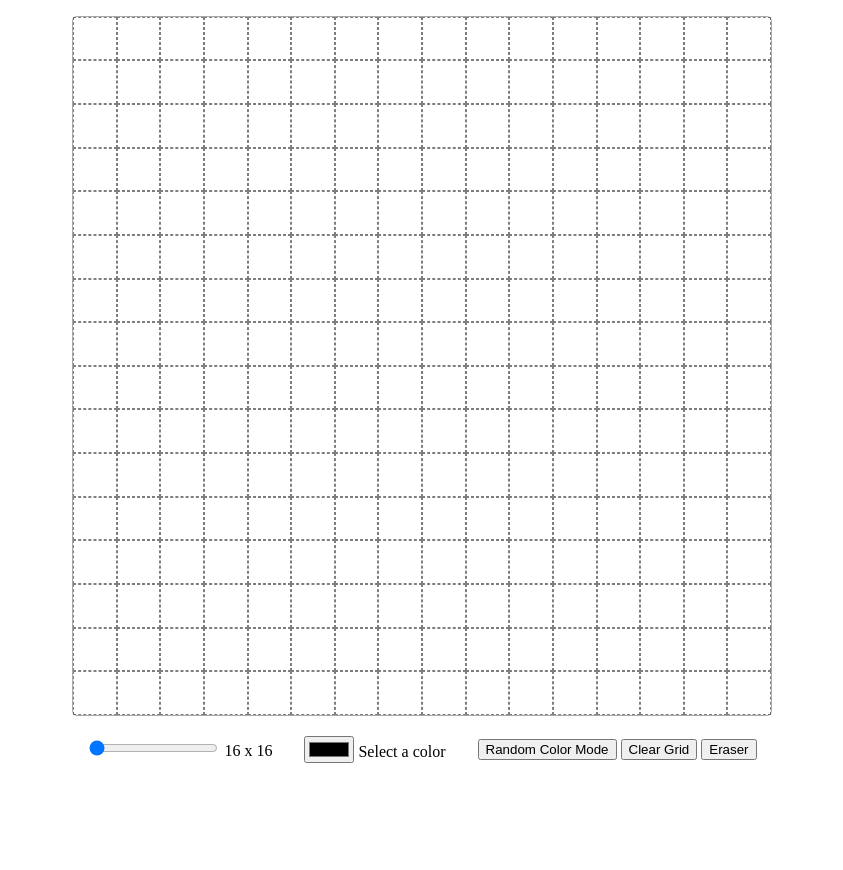
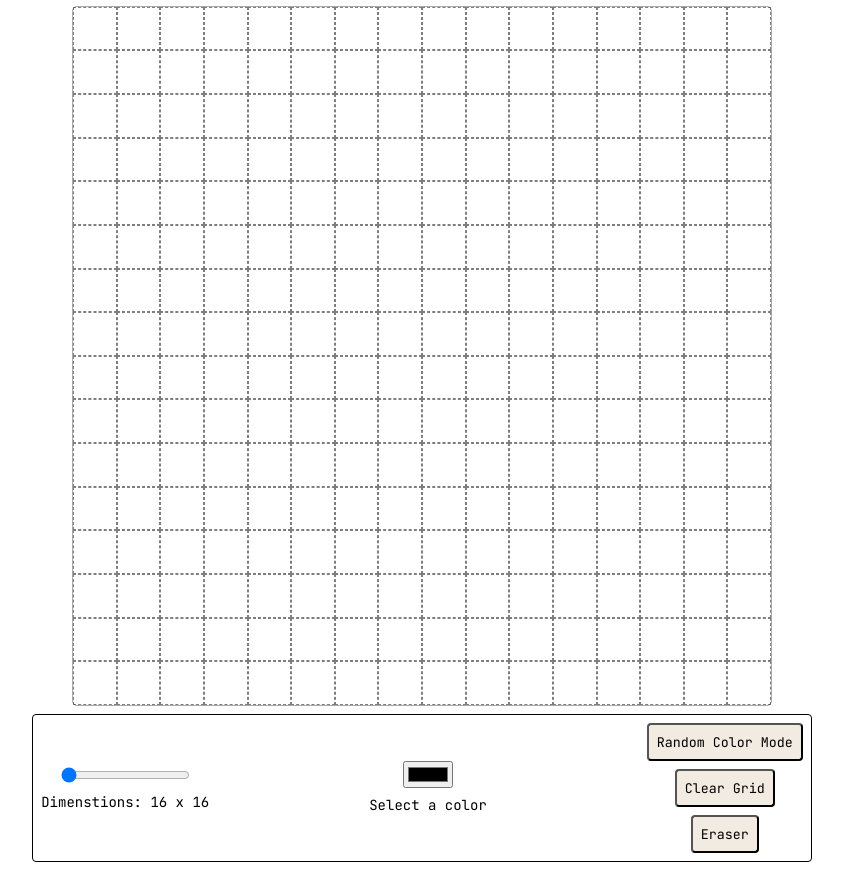
Before and after one commit to sen-oy/etch-a-sketch, a plain HTML site: page index.html in a window 1280 px wide. Shown: the part 79-949 px from the top of the page, without its empty margins (218-1061 px from the left). Before the commit the page ends 850 px from the top, so only its background shows below. Drawn offline with Linux system fonts and the light colour scheme.

Commit message:
Add style declarations.

```diff
--- a/index.html
+++ b/index.html
@@ -13,7 +13,7 @@
     <div id="grid-controls">
         <div id="grid-dimension-container">
             <input type="range" min="16" max="100" value="16" id="grid-dimension-slider" name="grid-dimension-slider">
-            <label id="grid-dimension-label" for="grid-dimension-slider">16 x 16</label>
+            <label id="grid-dimension-label" for="grid-dimension-slider">Dimenstions: 16 x 16</label>
         </div>
 
         <div id="grid-color-container">
@@ -22,9 +22,9 @@
         </div>
 
         <div id="grid-special-controls-container">
-            <button id="grid-color-randomizer">Random Color Mode</button>
-            <button id="grid-clear-button">Clear Grid</button>
-            <button id="grid-eraser-button">Eraser</button>
+            <button class="special-button" id="grid-color-randomizer">Random Color Mode</button>
+            <button class="special-button" id="grid-clear-button">Clear Grid</button>
+            <button class="special-button" id="grid-eraser-button">Eraser</button>
         </div>
     </div>
 </body>
--- a/script.js
+++ b/script.js
@@ -64,22 +64,28 @@ function generateRandomColor () {
     return `rgb(${redValue}, ${greenValue}, ${blueValue})`;
 }
 
-gridColorRandomizerButton.addEventListener('click', () => {
+gridColorRandomizerButton.addEventListener('click', (event) => {
     if (getRandomColorModeStatus()) {
         setRandomColorModeStatus(false);
+        event.target.classList.remove('active-special-button');
     } else {
         setRandomColorModeStatus(true);
+        event.target.classList.add('active-special-button');
     }
     setEraserModeStatus(false);
+    gridEraserButton.classList.remove('active-special-button');
 });
 
-gridEraserButton.addEventListener('click', () => {
+gridEraserButton.addEventListener('click', (event) => {
     if (getEraserModeStatus()) {
         setEraserModeStatus(false);
+        event.target.classList.remove('active-special-button');
     } else {
         setEraserModeStatus(true);
+        event.target.classList.add('active-special-button');
     }
     setRandomColorModeStatus(false);
+    gridColorRandomizerButton.classList.remove('active-special-button');
 });
 
 // color conversion function from hex to rgb
@@ -94,6 +100,8 @@ function hexToRgb(hex) {
 gridColor.addEventListener('change', () => {
     setEraserModeStatus(false);
     setRandomColorModeStatus(false);
+    gridColorRandomizerButton.classList.remove('active-special-button');
+    gridEraserButton.classList.remove('active-special-button');
 })
 
 // function to create the grid
@@ -137,7 +145,7 @@ function colorSquare (event, currentColor = getGridColorValue(gridColor)) {
 
 gridDimension.addEventListener('change', () => {
     resetGrid(gridContainer, gridDimension);
-    gridDimensionLabel.textContent = `${getGridDimensions(gridDimension)} x ${getGridDimensions(gridDimension)}`;
+    gridDimensionLabel.textContent = `Dimensions: ${getGridDimensions(gridDimension)} x ${getGridDimensions(gridDimension)}`;
 });
 
 function resetGrid (container, dimensionInput) {
--- a/style.css
+++ b/style.css
@@ -1,9 +1,13 @@
+@import url('https://fonts.googleapis.com/css2?family=Inter:ital,opsz,wght@0,14..32,100..900;1,14..32,100..900&display=swap');
+@import url('https://fonts.googleapis.com/css2?family=Inter:ital,opsz,wght@0,14..32,100..900;1,14..32,100..900&family=JetBrains+Mono:ital,wght@0,100..800;1,100..800&display=swap');
+
 body {
     display: flex;
     flex-direction: column;
     align-items: center;
     justify-content: center;
-    gap: 1.25rem;
+    gap: 0.5rem;
+    font-family: 'Inter', 'Roboto', sans-serif;
 }
 
 #grid-container {
@@ -20,9 +24,36 @@ body {
 }
 
 #grid-controls {
+    font-family: "JetBrains Mono", monospace;
+    font-size: 14px;
     display: flex;
-    gap: 2rem;
+    gap: 10rem;
     align-items: center;
+    justify-content: space-between;
+    border-style: solid;
+    border-width: thin;
+    border-radius: 0.25rem;
+    padding: 0.5rem;
+}
+
+#grid-controls div {
+    display: flex;
+    flex-direction: column;
+    gap: 0.5rem;
+    align-items: center;
+}
+
+.special-button {
+    background-color: #f2ebe2;
+    border-radius: 0.25rem;
+    padding: 0.5rem;
+    font-family: "JetBrains Mono", monospace;
+}
+
+#grid-controls button:hover {
+    background-color: #000;
+    color: #f2ebe2;
+    cursor: pointer;
 }
 
 .grid-square {
@@ -32,3 +63,8 @@ body {
     margin: 0px;
     padding: 0px;
 }
+
+.active-special-button {
+    background-color: #000;
+    color: #f2ebe2;
+}
```
